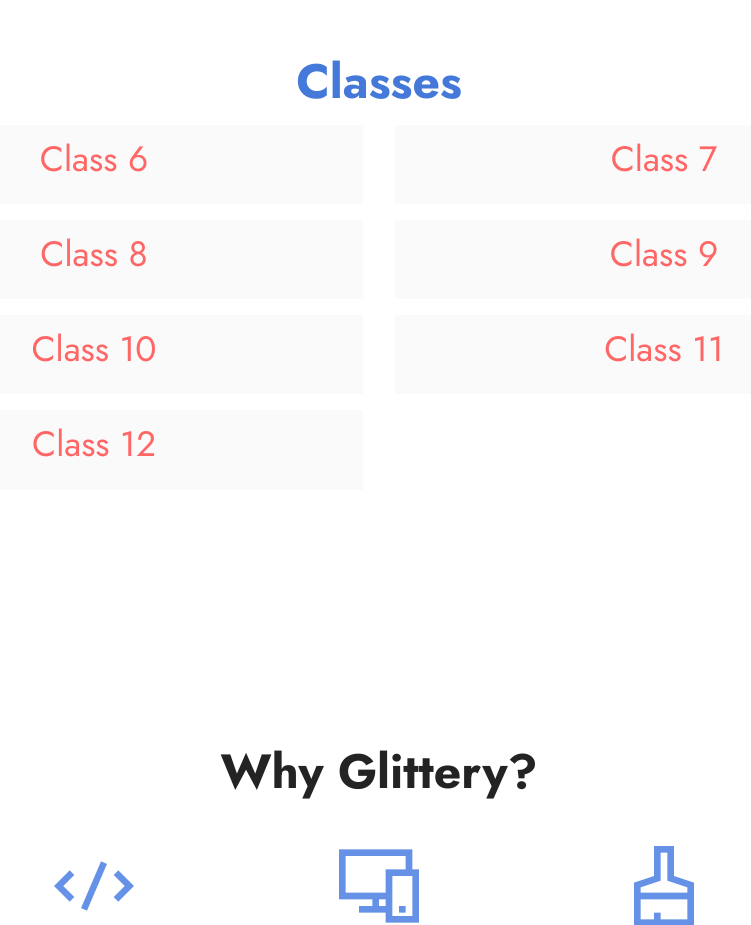
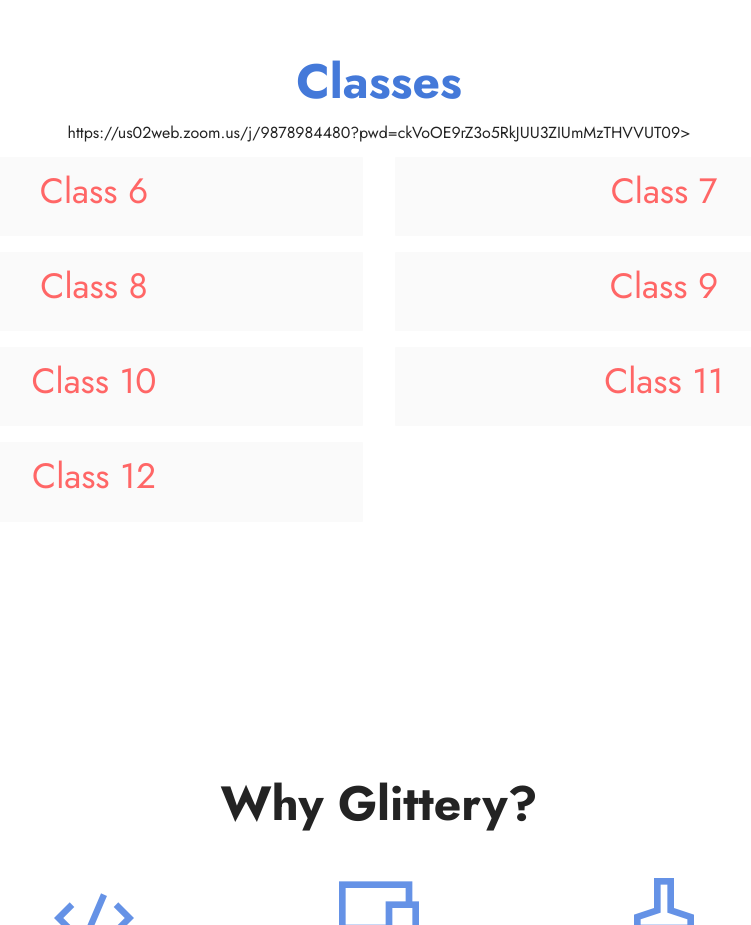
Before and after one commit to nitinpal504/Glittery, a plain HTML site: page index.html in a window 1280 px wide. Shown: the part 900-1825 px from the top of the page, without its empty margins (261-1012 px from the left). Drawn offline with Linux system fonts and the light colour scheme; files whose address does not match are found by name.

Commit message:
Update index.html

```diff
--- a/index.html
+++ b/index.html
@@ -90,6 +90,7 @@
                 <h5 class="mbr-section-title mbr-fonts-style mb-3 display-2">
                     <strong>Classes</strong>
                 </h5>
+              <p>https://us02web.zoom.us/j/9878984480?pwd=ckVoOE9rZ3o5RkJUU3ZIUmMzTHVVUT09>
             </div>
             <div class="card col-12 col-md-6">
                 <div class="card-wrapper">
```
